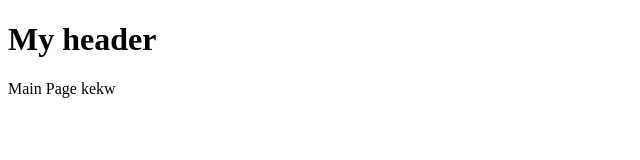
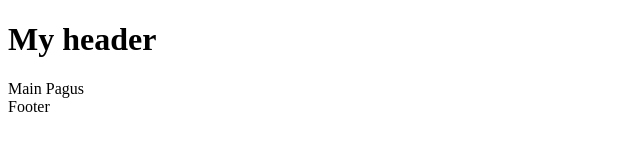
Before and after one commit to okmaga/testgit2, a plain HTML site: page index.html in a window 1280 px wide. Shown: the full height of the page, 0-640 px from the left. Drawn offline with Linux system fonts and the light colour scheme.

Commit message:
made changes in feature/user-access

```diff
--- a/index.html
+++ b/index.html
@@ -12,8 +12,13 @@
     <h1>My header</h1>
 </header>
 <main>
-    Main Page kekw
+    Main Pagus
 </main>
+<footer>
+    <span>
+        Footer
+    </span>
+</footer>
 <script src="index.js"></script>
 </body>
 </html>
--- a/index.js
+++ b/index.js
@@ -1,2 +1,9 @@
 console.log('zxc')
 console.log('abc')
+const age = 20;
+
+if (age >= 18) {
+    console.log('You are an adult')
+} else {
+    console.log('You are a minor')
+}
```
